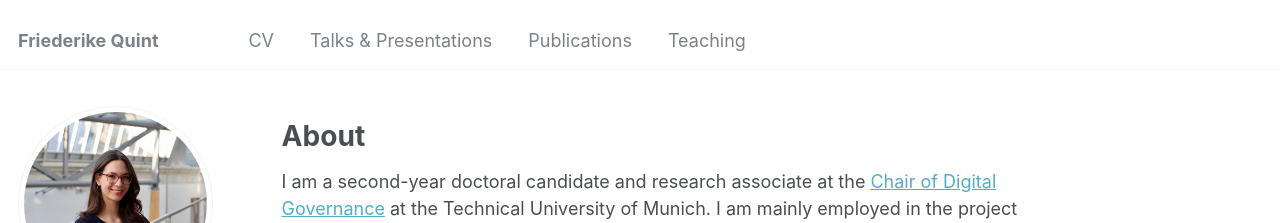
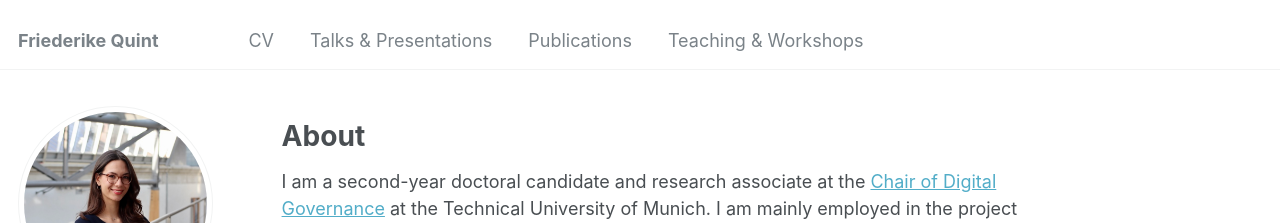
Before and after one commit to friederikequint/friederikequint.github.io, a Jekyll site: the page built from _pages/about.md, in a window 1280 px wide. Shown: the top 223 px of the page. Built offline with Jekyll 4.4.1, drawn with Linux system fonts in a browser that asks for light colours.

Commit message:
Update navigation.yml

```diff
--- a/_data/navigation.yml
+++ b/_data/navigation.yml
@@ -9,7 +9,7 @@ main:
   - title: "Publications"
     url: /publications/
 
-  - title: "Teaching"
+  - title: "Teaching & Workshops"
     url: /teaching/
 
 
```
